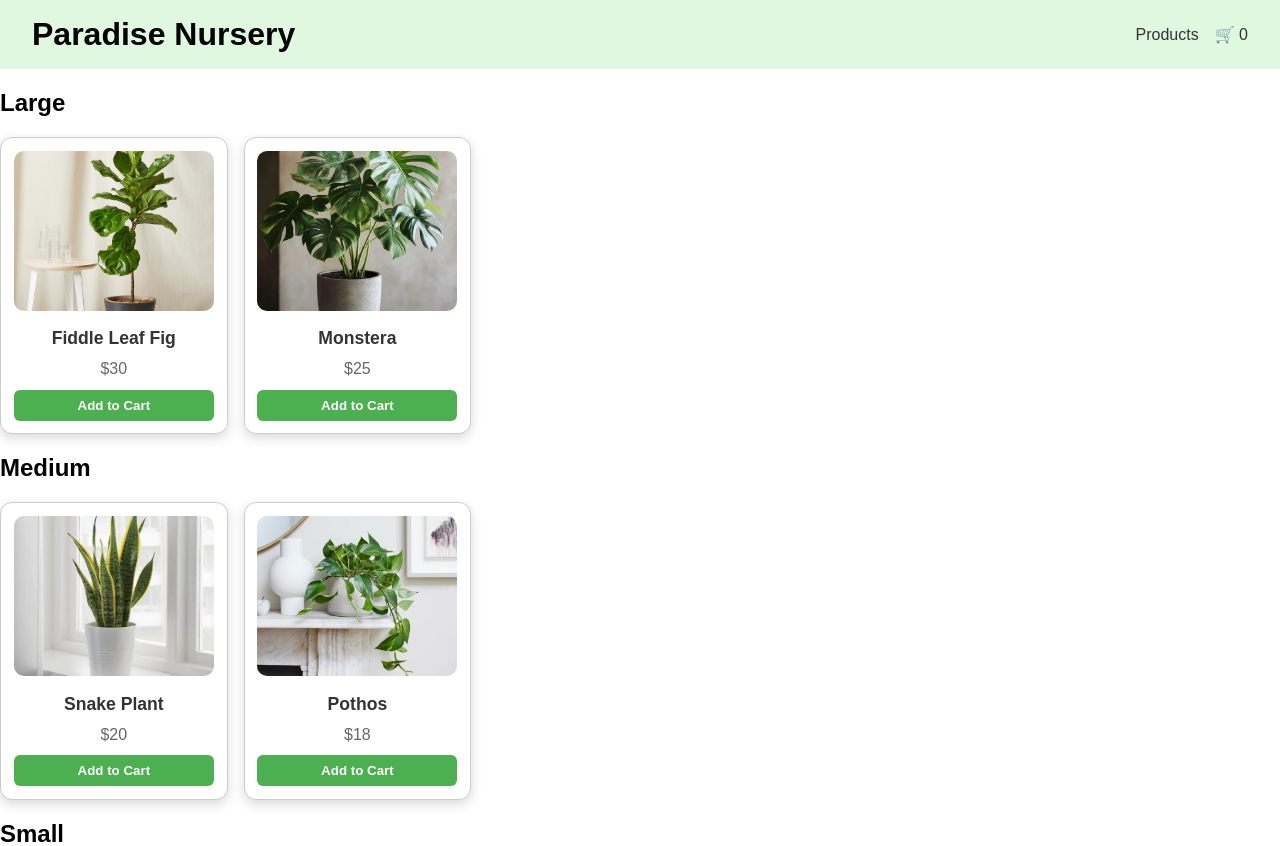
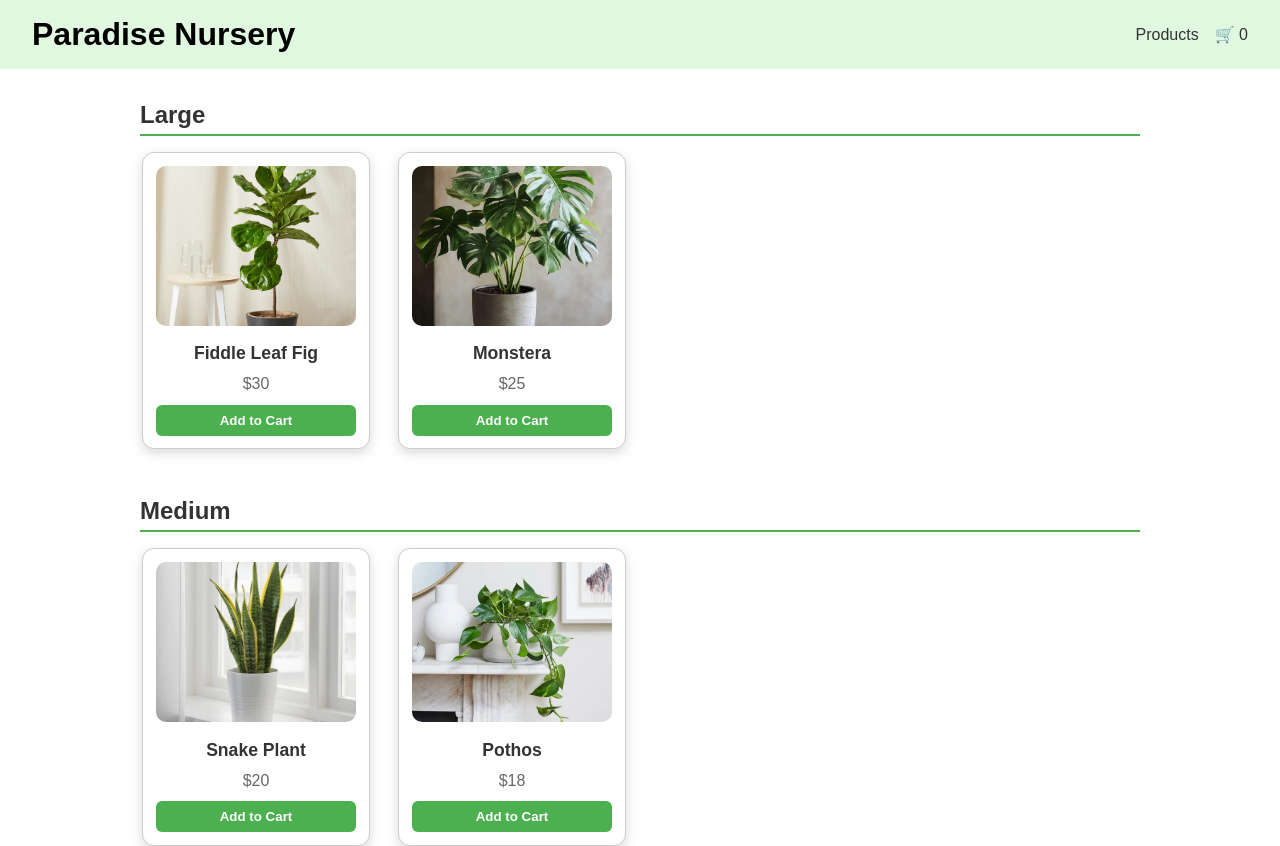
Before and after one commit to brendanbobryk/paradise-nursery-shopping-app, a React (Vite) app in the folder paradise-nursery-shopping-app/: page /products in a window 1280 px wide. Shown: the top 846 px of the page. Built offline with nearby package versions, Linux system fonts and the light colour scheme.

Commit message:
UX design updates for product listing page

```diff
--- a/paradise-nursery-shopping-app/src/pages/ProductListing.jsx
+++ b/paradise-nursery-shopping-app/src/pages/ProductListing.jsx
@@ -8,13 +8,42 @@ export default function ProductListing() {
   const categories = [...new Set(products.map(p => p.category))];
 
   return (
-    <div>
+    <div
+      style={{
+        maxWidth: '1000px',
+        margin: '2rem auto',
+        padding: '0 1rem',
+      }}
+    >
       {categories.map(category => (
-        <div key={category}>
-          <h2>{category}</h2>
-          <div className="plant-list">
-            {products.filter(p => p.category === category)
-                     .map(p => <PlantCard key={p.id} plant={p} />)}
+        <div key={category} style={{ marginBottom: '3rem' }}>
+          {/* Category heading */}
+          <h2
+            style={{
+              marginBottom: '1rem',
+              fontSize: '1.5rem',
+              color: '#333',
+              borderBottom: '2px solid #4CAF50',
+              paddingBottom: '0.3rem',
+            }}
+          >
+            {category}
+          </h2>
+
+          {/* Plant cards grid */}
+          <div
+            style={{
+              display: 'grid',
+              gridTemplateColumns: 'repeat(auto-fill, minmax(200px, 1fr))',
+              gap: '1.5rem',
+              justifyItems: 'center',
+            }}
+          >
+            {products
+              .filter(p => p.category === category)
+              .map(p => (
+                <PlantCard key={p.id} plant={p} />
+              ))}
           </div>
         </div>
       ))}
```
